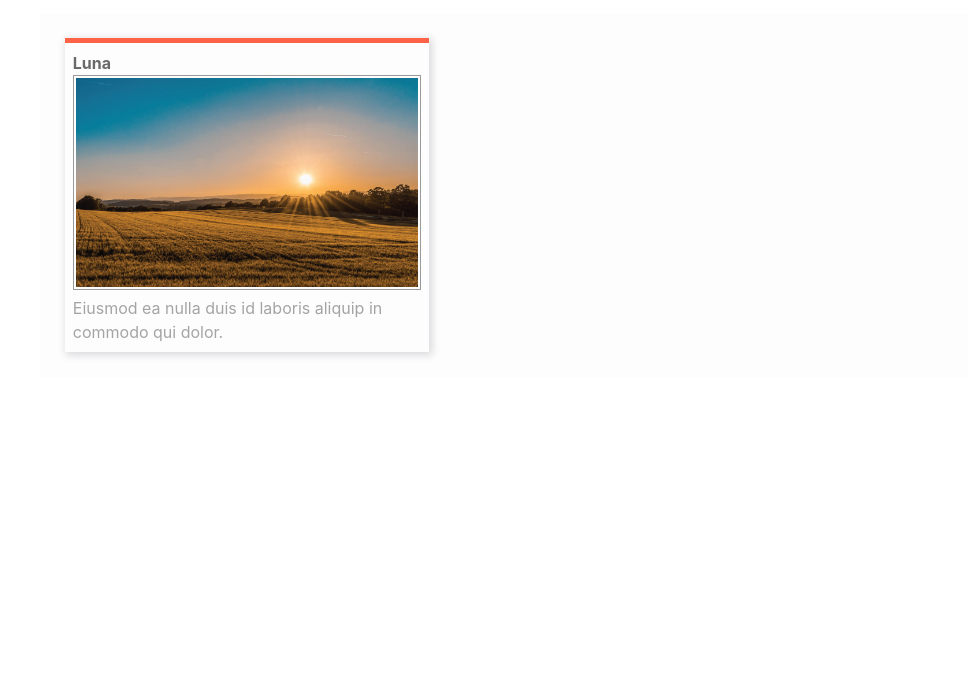
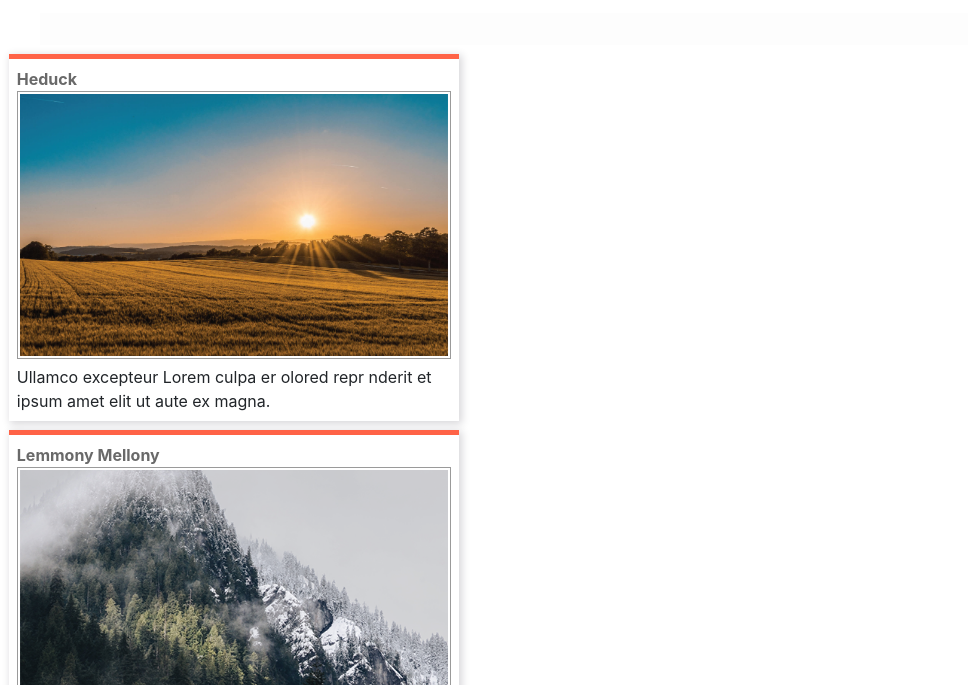
Before and after one commit to adrantiev1/JavaScript-Class, a plain HTML site: page the-dom/index.html in a window 1280 px wide. Shown: the part 115-800 px from the top of the page, without its empty margins (0-968 px from the left). Drawn offline with Linux system fonts and the light colour scheme.

Commit message:
injected object to a dome template

```diff
--- a/the-dom/index.html
+++ b/the-dom/index.html
@@ -22,13 +22,6 @@
             </header>
             <div class="products-container">
 
-                <div class="card product-item">
-                    <h3 class="card-title">Luna</h3>
-                    <div>
-                        <img class="card-thumbnail" src="img/strain-1.jpg" alt="">
-                    </div>
-                    <p class="card-details">Eiusmod ea nulla duis id laboris aliquip in commodo qui dolor.</p>
-                </div>
 
         </div>
 
@@ -36,7 +29,20 @@
 
 
     </main>
+    <!-- Template tag isnt rendred to thr Dom
+    its a fragment  of the Dom use
+querySelector along with dcontent property -->
+    <template>
+        <div class="card product-item">
+            <h3 class="card-title">Luna</h3>
+            <div>
+                <img class="card-thumbnail" src="" alt="">
+            </div>
+            <p class="card-details"></p>
+        </div>
 
+    </template>
+    <script src="js/several.js"></script>
     <script src="js/main.js"></script>
 
 </body>
--- a/the-dom/js/main.js
+++ b/the-dom/js/main.js
@@ -0,0 +1,49 @@
+"use-strict"
+window.addEventListener('load',function(){
+
+
+    const productTemplate = document.querySelector("template").content;
+    // getting data from the single.js file
+    const productItemData = severalDataObjects;
+    console.log(severalDataObjects);
+
+    // setDisplay()
+    manyItemsDisplay()
+
+    function manyItemsDisplay(){
+        productItemData.forEach(function(product,index){
+            let newItem = productTemplate.cloneNode(true);
+            // newItem.setAttribute("data-index",index);
+            const productTitle = newItem.querySelector('.card-title');
+            const productDesc = newItem.querySelector('.card-details');
+            const productUrl = newItem.querySelector('.card-thumbnail');
+
+            productTitle.innerHTML =  product.title;
+            productUrl.src = product.url;
+            productDesc.innerHTML = product.descrption;
+
+            console.log(newItem);
+            document.body.appendChild(newItem);
+
+        })
+    }
+
+    // set up single template Item
+    // function setDisplay(){
+    //     const productTitle = productTemplate.querySelector('.card-title');
+    //     const productDesc = productTemplate.querySelector('.card-details');
+    //     const productUrl = productTemplate.querySelector('.card-thumbnail');
+
+
+
+    //     productTitle.innerHTML =  productItemData.map(x=>x.title);
+    //     productUrl.src = productItemData.map(x=>x.url);
+    //     productDesc.innerHTML = productItemData.map(x=>x.descrption);
+
+
+    //     console.log(productTemplate);
+    //     document.body.appendChild(productTemplate);
+
+    // }
+
+});
```
